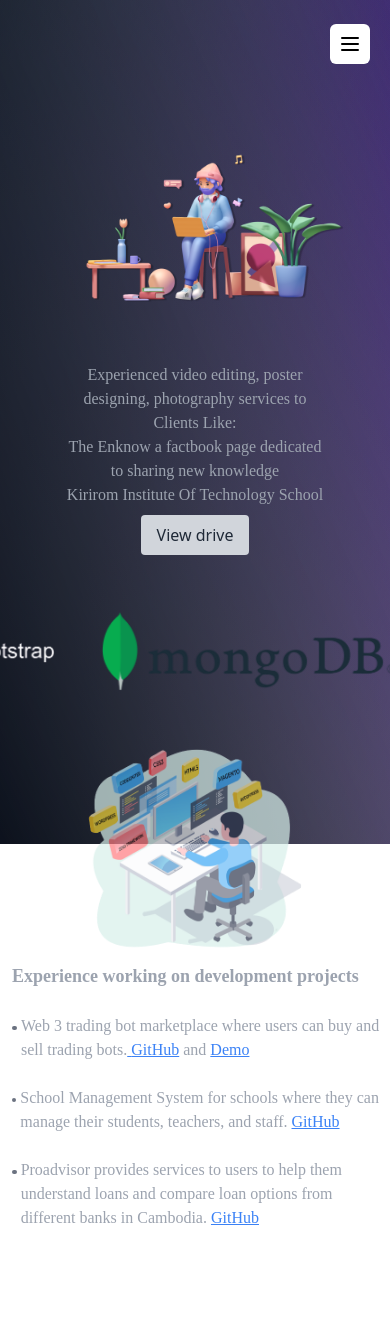
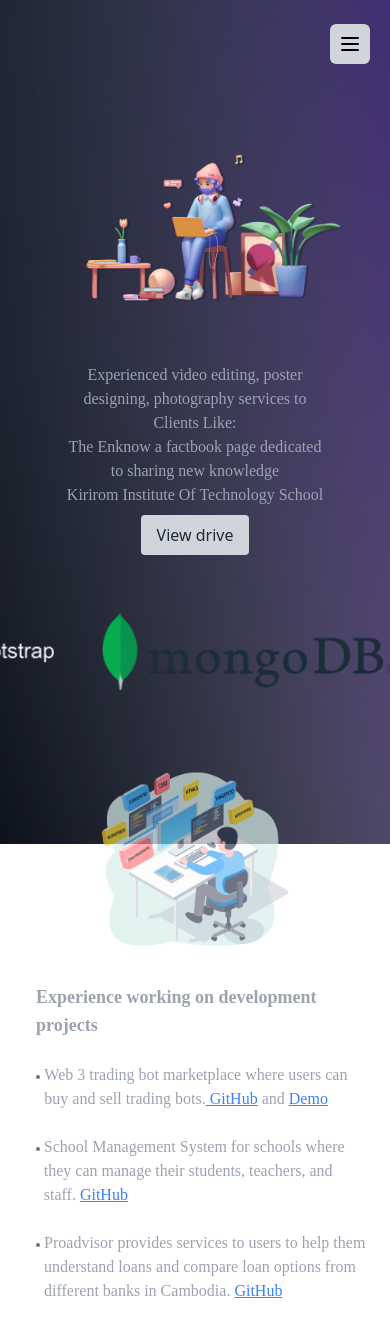
Before and after one commit to YinChantha/portfolio, a React (Vite) app: page /myproject in a window 390 px wide. Shown: the top 1334 px of the page. Before the commit the page ends 1278 px from the top, so only its background shows below. Built offline with nearby package versions, Linux system fonts and the light colour scheme; the HTML template or start-up script is replaced by a standard one.

Commit message:
update CV

```diff
--- a/src/Navbar.jsx
+++ b/src/Navbar.jsx
@@ -25,7 +25,7 @@ const Navbar = () => {
         <div className="flex items-center justify-end py-1 md:py-5 md:block">
           <div className="md:hidden">
             <button
-              className="p-2 m-5 bg-white rounded-md focus:outline-none focus:border-gray-100 "
+              className="p-2 m-5 bg-gray-300 rounded-md focus:outline-none focus:border-gray-100 "
               onClick={toggleNavbar}
             >
               {navbar ? (
--- a/src/Pages/Myproject.jsx
+++ b/src/Pages/Myproject.jsx
@@ -56,7 +56,7 @@ const Myproject = (prop) => {
         </div>
       </div>
 
-      <Marquee direction="right" speed={100} >
+      <Marquee direction="right" speed={100}>
         <div className="flex gap-5 mt-12">
           <div className="image_wrapper">
             <img
@@ -103,7 +103,7 @@ const Myproject = (prop) => {
         </div>
       </Marquee>
 
-      <div className="relative flex md:flex-row flex-col justify-center items-center mt-12  ">
+      <div className="relative flex md:flex-row flex-col justify-center items-center mt-12 p-6  ">
         <div className="md:w-6/12 w-full">
           <div className="flex justify-center" style={{ opacity: 0.7 }}>
             <img
@@ -114,8 +114,8 @@ const Myproject = (prop) => {
           </div>
         </div>
 
-        <div className="md:w-6/12 md:max-w-none max-w-md  flex justify-center ">
-          <div>
+        <div className="md:w-6/12 md:max-w-none flex justify-center ">
+          <div className="md:mt-0 mt-6">
             <h1 className="font-abhaya font-semibold text-gray-400 md:text-4xl text-lg mb-6 ml-3 ">
               Experience working on development projects
             </h1>
```
